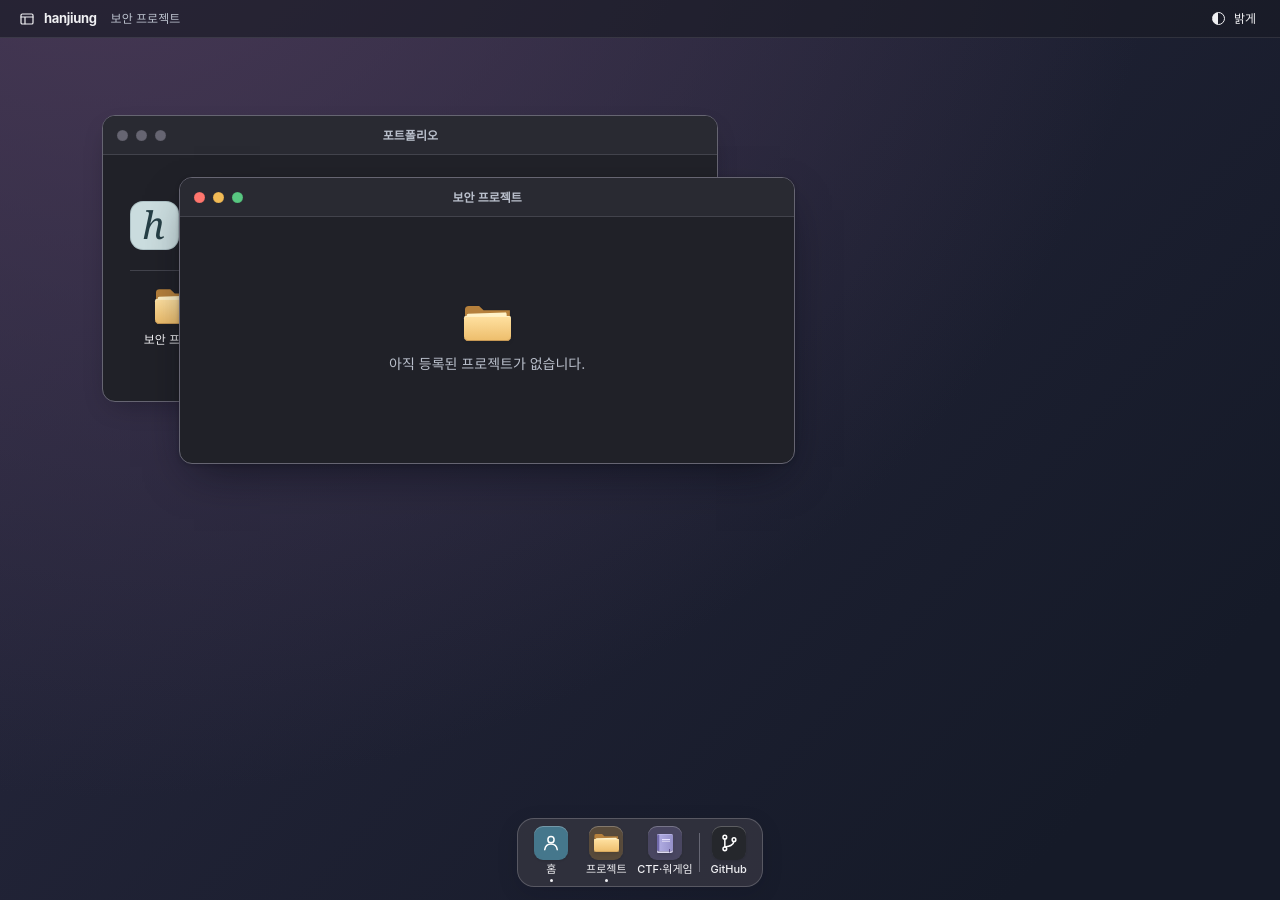
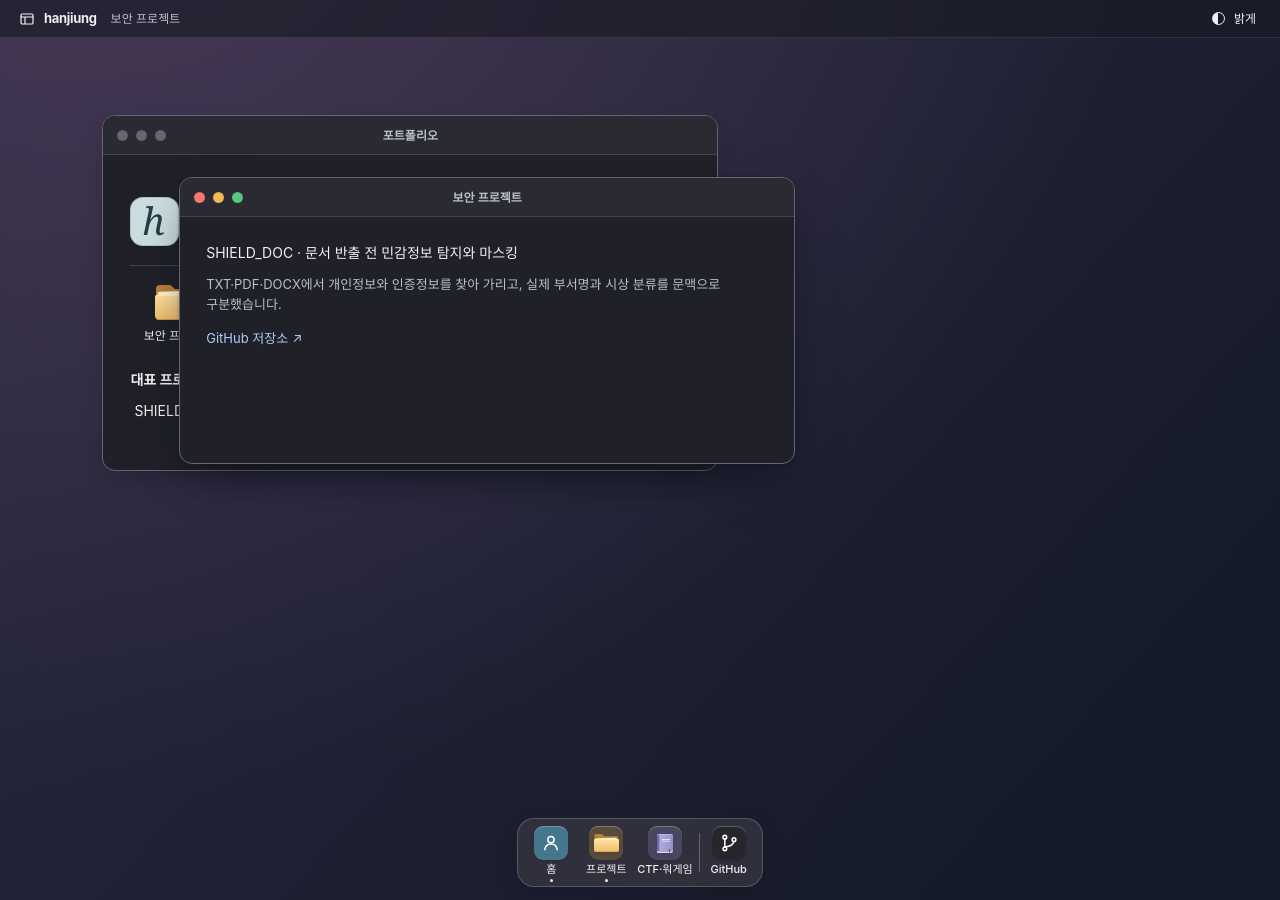
Before and after one commit to hanjiung/hanjiung.github.io, a Jekyll site: the page built from projects/index.md, in a window 1280 px wide. Built offline with Jekyll 4.4.1, drawn with Linux system fonts in a browser that asks for light colours.

Commit message:
SHIELD_DOC 보안 프로젝트 기여 사례 추가

```diff
--- a/_includes/entry-list.html
+++ b/_includes/entry-list.html
@@ -1,6 +1,14 @@
 <ul class="entry-list">
   {% assign max_entries = include.limit | default: include.entries.size %}
   {% for entry in include.entries limit: max_entries %}
-    <li><a href="{{ entry.url | relative_url }}">{{ entry.title | escape }}</a></li>
+    <li>
+      <a href="{{ entry.url | relative_url }}">{{ entry.title | escape }}</a>
+      {% if include.show_details and entry.description %}
+        <p class="entry-description">{{ entry.description | escape }}</p>
+      {% endif %}
+      {% if include.show_details and entry.repository_url %}
+        <a class="entry-source" href="{{ entry.repository_url | escape }}" target="_blank" rel="noopener noreferrer" aria-label="{{ entry.title | escape }} GitHub 저장소 (새 탭)">GitHub 저장소 <span aria-hidden="true">↗</span></a>
+      {% endif %}
+    </li>
   {% endfor %}
 </ul>
--- a/_layouts/desktop.html
+++ b/_layouts/desktop.html
@@ -42,7 +42,7 @@ layout: default
         {% endfor %}
       </div>
     {% else %}
-      <div class="entries">{% include entry-list.html entries=entries %}</div>
+      <div class="entries">{% include entry-list.html entries=entries show_details=true %}</div>
     {% endif %}
   </section>
 {% endfor %}
--- /dev/null
+++ b/_projects/shield-doc.md
@@ -0,0 +1,36 @@
+---
+title: "SHIELD_DOC · 문서 반출 전 민감정보 탐지와 마스킹"
+description: "TXT·PDF·DOCX에서 개인정보와 인증정보를 찾아 가리고, 실제 부서명과 시상 분류를 문맥으로 구분했습니다."
+repository_url: "https://github.com/jaeyong3126/SHIELD_DOC"
+featured: true
+---
+
+**SK쉴더스 루키즈 1차 모듈 프로젝트** · 7인 팀 · 2026년 8월 기여
+
+SHIELD_DOC은 사내 문서를 외부로 보내기 전에 정보 유출 위험과 반출 정책 위반 여부를 점검하는 서비스입니다. 저는 문서에서 텍스트를 추출하고, 후속 분석에 전달할 사본에서 개인정보와 인증정보를 가리는 기능을 구현했습니다. [팀 저장소와 역할 분담](https://github.com/jaeyong3126/SHIELD_DOC#팀-구성)
+
+<figure>
+  <a href="https://github.com/user-attachments/assets/b75b1afd-11c8-46fd-939e-a7fe60f4d068">
+    <img src="https://github.com/user-attachments/assets/b75b1afd-11c8-46fd-939e-a7fe60f4d068" width="990" height="398" alt="팀 서비스의 개인정보 탐지 결과. 휴대폰 번호, 업무 이메일, 이름, 부서별로 탐지 건수와 위험 등급, 마스킹 여부가 표시된다.">
+  </a>
+  <figcaption>제가 맡은 탐지 모듈의 출력을 팀 서비스에서 확인하는 화면입니다. <a href="https://github.com/jaeyong3126/SHIELD_DOC/blob/eee06070d7ce3222384c85d4781135c083090682/README.md#L45">팀 README의 실행 결과</a></figcaption>
+</figure>
+
+## 문서 형식에 따라 달라지는 입력
+
+PDF에서 이메일 하나를 추출해도 `contact @ example . org`처럼 공백이 끼면 주소를 통째로 찾기 어렵습니다. PDF 파서에서 이를 `contact@example.org`로 복원한 뒤 탐지기에 넘기도록 했습니다. DOCX는 본문과 표 안의 텍스트를 함께 읽고, 한글 TXT는 UTF-8과 CP949 인코딩을 처리하도록 구현했습니다. [문서 파서 코드](https://github.com/jaeyong3126/SHIELD_DOC/blob/eee06070d7ce3222384c85d4781135c083090682/tools/parser.py) · [초기 구현 PR #2](https://github.com/jaeyong3126/SHIELD_DOC/pull/2)
+
+## 민감한 값을 찾고 가리는 과정
+
+전화번호와 이메일처럼 형태가 일정한 값은 정규식으로 먼저 마스킹했습니다. 남은 문장에는 한국어 개체명 인식(NER)을 적용해 사람 이름을 찾았습니다. 모델이 조직명으로 인식한 구간은 부서 후보를 판단할 때 근거로 활용했습니다. API 키, 비밀번호, 접근 토큰은 별도 탐지 단계에서 찾아 값을 가리고 위험 등급을 기록했습니다. [개체명 인식 연동 PR #12](https://github.com/jaeyong3126/SHIELD_DOC/pull/12) · [인증정보 마스킹 구현](https://github.com/jaeyong3126/SHIELD_DOC/commit/e5221a6c4724f727fc0cc5ecc12ce1f5c56cb2d9)
+
+## ‘모범팀’까지 가려졌던 이유
+
+초기 규칙은 시상 공지에 적힌 ‘모범팀’을 부서명으로 판정해 가렸습니다. 실제 부서인 ‘정보보안팀’도 ‘팀’으로 끝나므로 두 표현을 구분할 근거를 문맥에서 찾았습니다. 추천·시상 문구가 앞에 있는지, 주변에 업무를 나타내는 표현이나 사람·조직명이 있는지를 부서 판정에 함께 반영했습니다. [부서명 오탐 개선 PR #15](https://github.com/jaeyong3126/SHIELD_DOC/pull/15)
+
+아래는 수정 전후의 부서 판정·마스킹 규칙에 같은 문장을 입력한 결과입니다. 굵게 표시한 단어가 어떻게 출력되는지 비교했습니다.
+
+| 입력 문장 | 수정 전 | 수정 후 |
+| --- | --- | --- |
+| 추천 부문: 우수사원, **모범팀**, 혁신아이디어 | `***` | `모범팀` |
+| **정보보안팀**에서 문서를 검토했다. | `*****` | `*****` |
--- a/assets/css/main.css
+++ b/assets/css/main.css
@@ -125,6 +125,7 @@ button { color: inherit; border: 0; padding: 0; background: none; font: inherit;
   box-shadow: 0 10px 28px -12px #06081070;
 }
 .window[data-front="true"], .reader { box-shadow: 0 18px 43px -15px #070912aa, 0 1px 4px #06080d36; }
+.home-window:has(.featured) { --window-height: min(calc(100% - 20px), clamp(320px, 46%, 390px)); }
 .window[data-window="projects"] { --start-x: 14%; --start-y: 18%; }
 .window[data-window="writeups"] { --start-x: 20%; --start-y: 25%; }
 .window[data-large="true"] { inset: 7px 12px; width: auto; height: auto; max-height: none; }
@@ -231,6 +232,8 @@ button { color: inherit; border: 0; padding: 0; background: none; font: inherit;
 .entry-list li + li { border-top: 1px solid var(--rule); }
 .entry-list a { display: block; border-radius: 4px; padding: 10px 4px; text-decoration: none; }
 .entry-list a:hover, .entry-list a:focus-visible { color: var(--accent); text-decoration: underline; text-underline-offset: .2em; }
+.entry-description { margin: 0 4px 4px; color: var(--muted); font-size: 13px; line-height: 1.6; }
+.entry-list .entry-source { display: inline-flex; align-items: center; gap: 4px; color: var(--accent); font-size: 13px; }
 .shelf { display: flex; justify-content: center; padding: 6px 6px max(13px, env(safe-area-inset-bottom)); }
 .dock {
   display: inline-flex;
@@ -285,6 +288,9 @@ button { color: inherit; border: 0; padding: 0; background: none; font: inherit;
 .reader-body h2, .reader-body h3 { margin-block: 1.4em .5em; }
 .reader-body p, .reader-body ol, .reader-body ul { margin-block: .8em; }
 .reader-body :is(img, video) { max-width: 100%; height: auto; }
+.reader-body figure { margin: 1.25em 0; }
+.reader-body figure img { display: block; border-radius: 6px; }
+.reader-body figcaption { margin-top: .4em; color: var(--muted); font-size: 13px; }
 .reader-body a, .reader-bar a:hover { color: var(--accent); text-underline-offset: .2em; }
 .reader-body pre { overflow-x: auto; padding: 12px; background: var(--titlebar); border-radius: 6px; }
 .reader-body table { display: block; overflow-x: auto; border-collapse: collapse; }
@@ -292,6 +298,7 @@ button { color: inherit; border: 0; padding: 0; background: none; font: inherit;
 @media (max-width: 590px) {
   .menu-bar { padding-inline: max(12px, env(safe-area-inset-left)) max(12px, env(safe-area-inset-right)); }
   .window, .window[data-large="true"] { inset: 12px 10px auto; width: auto; height: min(268px, calc(100% - 24px)); }
+  .home-window:has(.featured) { height: min(334px, calc(100% - 24px)); }
   .window[data-window]:not([data-front="true"]) { display: none; }
   .enhanced [data-window] .titlebar { cursor: auto; touch-action: auto; }
   .window-controls [data-control="zoom"] { display: none; }
```
